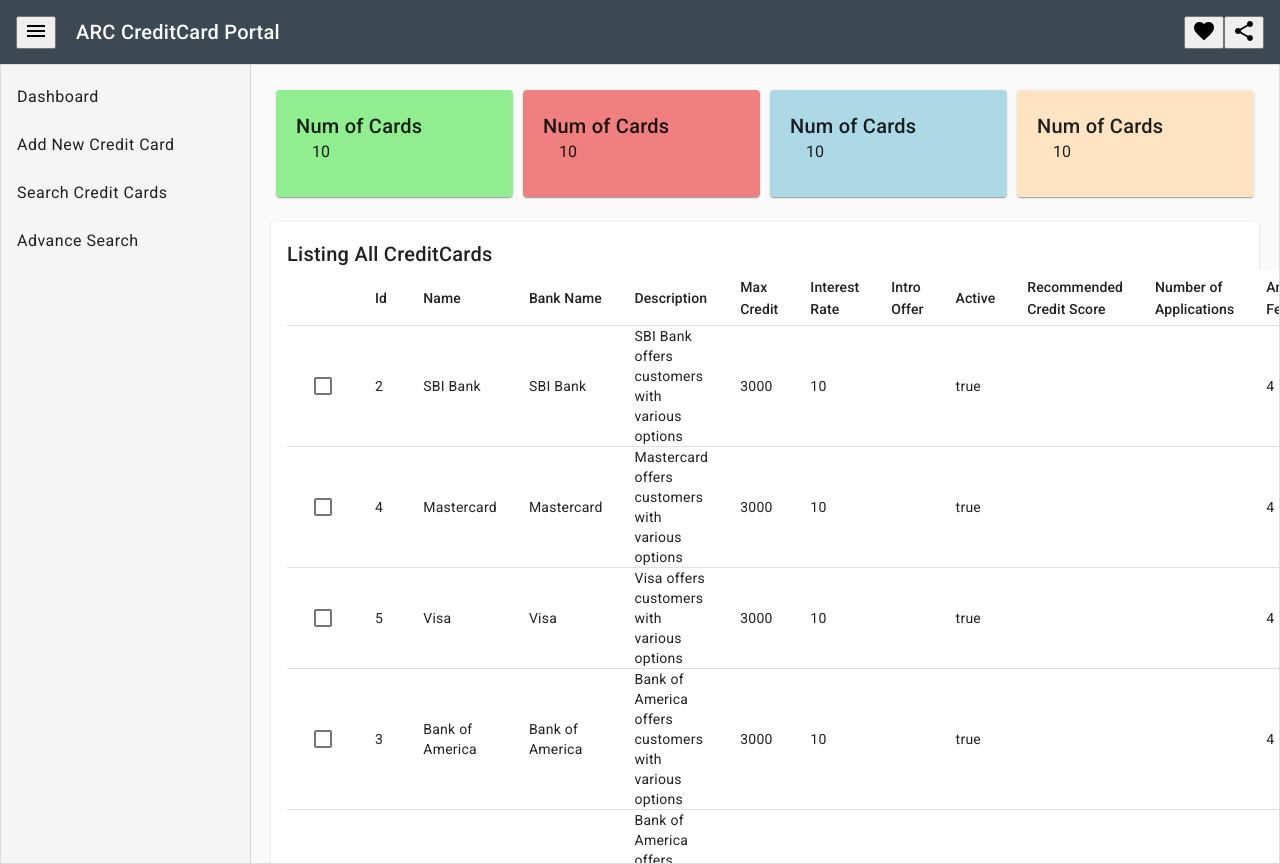
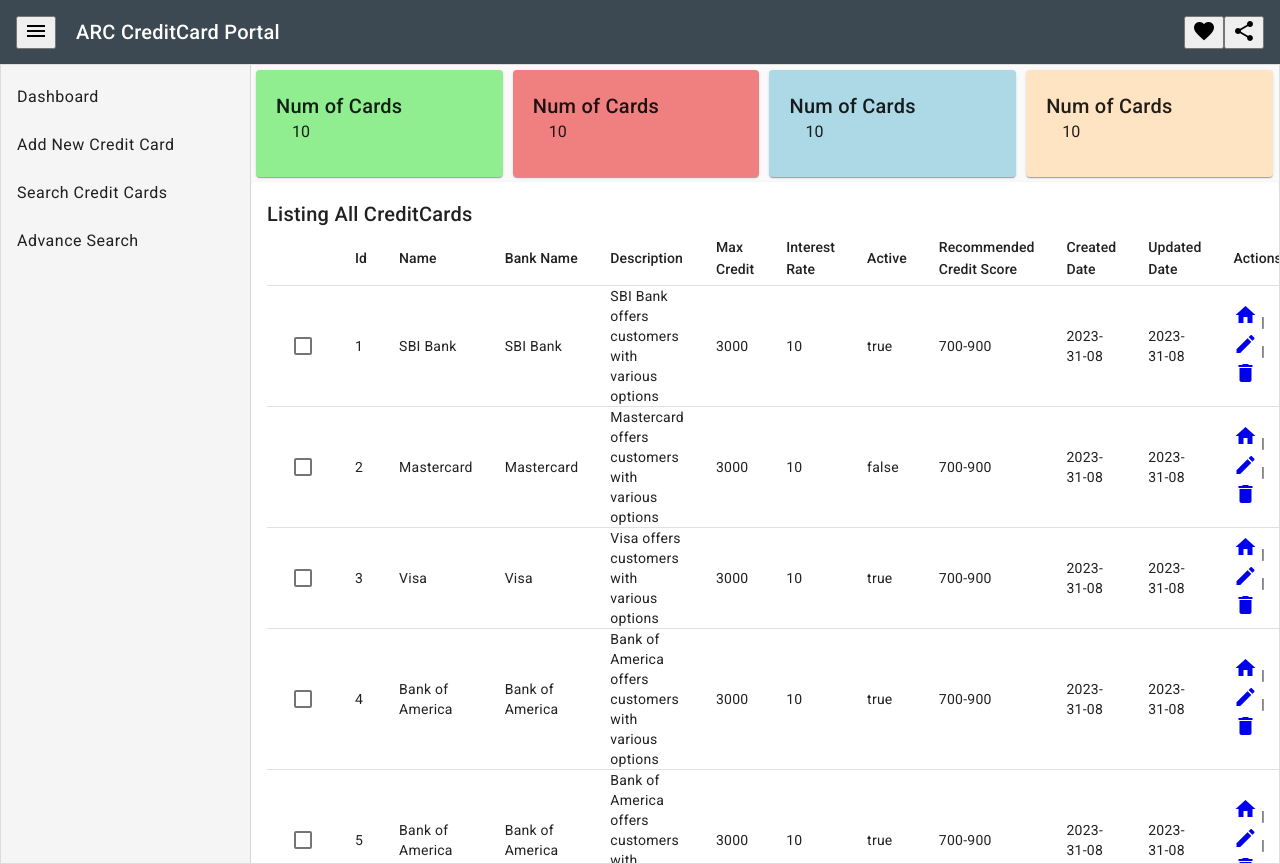
Before and after one commit to krisnee/CreditCardAdmin, an Angular app: page /creditcards in a window 1280 px wide. Built offline with nearby package versions, Linux system fonts and the light colour scheme; data requests are answered from the project's data file.

Commit message:
ReadDataByIdwithAPI

```diff
--- a/db.json
+++ b/db.json
@@ -1,14 +1,42 @@
 {
   "creditcards": [
     {
-      "id": 2,
+      "id": 1,
       "name": "SBI Bank",
       "description": "SBI Bank offers customers with various options",
       "bankName": "SBI Bank",
       "maxCredit": 3000,
       "interestRate": 10,
       "active": true,
-      "recommendedScore": "700-900",
+      "recommendedCreditScore": "700-900",
+      "annualFee": 4,
+      "termsAndConditions": "Following are the terms and conditions",
+      "createdDate": "2023-31-08",
+      "updatedDate": "2023-31-08"
+    },
+    {
+      "id": 2,
+      "name": "Mastercard",
+      "description": "Mastercard offers customers with various options",
+      "bankName": "Mastercard",
+      "maxCredit": 3000,
+      "interestRate": 10,
+      "active": false,
+      "recommendedCreditScore": "700-900",
+      "annualFee": 4,
+      "termsAndConditions": "Following are the terms and conditions",
+      "createdDate": "2023-31-08",
+      "updatedDate": "2023-31-08"
+    },
+    {
+      "id": 3,
+      "name": "Visa",
+      "description": "Visa offers customers with various options",
+      "bankName": "Visa",
+      "maxCredit": 3000,
+      "interestRate": 10,
+      "active": true,
+      "recommendedCreditScore": "700-900",
       "annualFee": 4,
       "termsAndConditions": "Following are the terms and conditions",
       "createdDate": "2023-31-08",
@@ -16,13 +44,13 @@
     },
     {
       "id": 4,
-      "name": "Mastercard",
-      "description": "Mastercard offers customers with various options",
-      "bankName": "Mastercard",
+      "name": "Bank of America",
+      "description": "Bank of America offers customers with various options",
+      "bankName": "Bank of America",
       "maxCredit": 3000,
       "interestRate": 10,
       "active": true,
-      "recommendedScore": "700-900",
+      "recommendedCreditScore": "700-900",
       "annualFee": 4,
       "termsAndConditions": "Following are the terms and conditions",
       "createdDate": "2023-31-08",
@@ -30,27 +58,83 @@
     },
     {
       "id": 5,
-      "name": "Visa",
-      "description": "Visa offers customers with various options",
-      "bankName": "Visa",
+      "name": "Bank of America",
+      "description": "Bank of America offers customers with various options",
+      "bankName": "Bank of America",
       "maxCredit": 3000,
       "interestRate": 10,
       "active": true,
-      "recommendedScore": "700-900",
+      "recommendedCreditScore": "700-900",
       "annualFee": 4,
       "termsAndConditions": "Following are the terms and conditions",
       "createdDate": "2023-31-08",
       "updatedDate": "2023-31-08"
     },
     {
-      "id": 3,
+      "id": 6,
       "name": "Bank of America",
       "description": "Bank of America offers customers with various options",
       "bankName": "Bank of America",
       "maxCredit": 3000,
       "interestRate": 10,
       "active": true,
-      "recommendedScore": "700-900",
+      "recommendedCreditScore": "700-900",
+      "annualFee": 4,
+      "termsAndConditions": "Following are the terms and conditions",
+      "createdDate": "2023-31-08",
+      "updatedDate": "2023-31-08"
+    },
+    {
+      "id": 7,
+      "name": "Bank of America",
+      "description": "Bank of America offers customers with various options",
+      "bankName": "Bank of America",
+      "maxCredit": 3000,
+      "interestRate": 10,
+      "active": true,
+      "recommendedCreditScore": "700-900",
+      "annualFee": 4,
+      "termsAndConditions": "Following are the terms and conditions",
+      "createdDate": "2023-31-08",
+      "updatedDate": "2023-31-08"
+    },
+    {
+      "id": 8,
+      "name": "Bank of America",
+      "description": "Bank of America offers customers with various options",
+      "bankName": "Bank of America",
+      "maxCredit": 3000,
+      "interestRate": 10,
+      "active": false,
+      "recommendedCreditScore": "700-900",
+      "annualFee": 4,
+      "termsAndConditions": "Following are the terms and conditions",
+      "createdDate": "2023-31-08",
+      "updatedDate": "2023-31-08"
+    },
+    {
+      "id": 9,
+      "name": "Bank of America",
+      "description": "Bank of America offers customers with various options",
+      "bankName": "Bank of America",
+      "maxCredit": 3000,
+      "interestRate": 10,
+      "active": true,
+      "recommendedCreditScore": "700-900",
+      "annualFee": 4,
+      "termsAndConditions": "Following are the terms and conditions",
+      "createdDate": "2023-31-08",
+      "updatedDate": "2023-31-08"
+    },
+    {
+      "id": 10,
+      "name": "Bank of America",
+      "description": "Bank of America offers customers with various options",
+      "bankName": "Bank of America",
+      "maxCredit": 3000,
+      "interestRate": 10,
+      "active": true,
+      "recommendedCreditScore": "700-900",
       "annualFee": 4,
       "termsAndConditions": "Following are the terms and conditions",
       "createdDate": "2023-31-08",
@@ -64,91 +148,21 @@
       "maxCredit": 3000,
       "interestRate": 10,
       "active": true,
-      "recommendedScore": "700-900",
+      "recommendedCreditScore": "700-900",
       "annualFee": 4,
       "termsAndConditions": "Following are the terms and conditions",
       "createdDate": "2023-31-08",
       "updatedDate": "2023-31-08"
     },
     {
-      "id": 15,
+      "id": 12,
       "name": "Bank of America",
       "description": "Bank of America offers customers with various options",
       "bankName": "Bank of America",
       "maxCredit": 3000,
       "interestRate": 10,
       "active": true,
-      "recommendedScore": "700-900",
-      "annualFee": 4,
-      "termsAndConditions": "Following are the terms and conditions",
-      "createdDate": "2023-31-08",
-      "updatedDate": "2023-31-08"
-    },
-    {
-      "id": 3,
-      "name": "Bank of America",
-      "description": "Bank of America offers customers with various options",
-      "bankName": "Bank of America",
-      "maxCredit": 3000,
-      "interestRate": 10,
-      "active": true,
-      "recommendedScore": "700-900",
-      "annualFee": 4,
-      "termsAndConditions": "Following are the terms and conditions",
-      "createdDate": "2023-31-08",
-      "updatedDate": "2023-31-08"
-    },
-    {
-      "id": 9,
-      "name": "Bank of America",
-      "description": "Bank of America offers customers with various options",
-      "bankName": "Bank of America",
-      "maxCredit": 3000,
-      "interestRate": 10,
-      "active": true,
-      "recommendedScore": "700-900",
-      "annualFee": 4,
-      "termsAndConditions": "Following are the terms and conditions",
-      "createdDate": "2023-31-08",
-      "updatedDate": "2023-31-08"
-    },
-    {
-      "id": 8,
-      "name": "Bank of America",
-      "description": "Bank of America offers customers with various options",
-      "bankName": "Bank of America",
-      "maxCredit": 3000,
-      "interestRate": 10,
-      "active": true,
-      "recommendedScore": "700-900",
-      "annualFee": 4,
-      "termsAndConditions": "Following are the terms and conditions",
-      "createdDate": "2023-31-08",
-      "updatedDate": "2023-31-08"
-    },
-    {
-      "id": 3,
-      "name": "Bank of America",
-      "description": "Bank of America offers customers with various options",
-      "bankName": "Bank of America",
-      "maxCredit": 3000,
-      "interestRate": 10,
-      "active": true,
-      "recommendedScore": "700-900",
-      "annualFee": 4,
-      "termsAndConditions": "Following are the terms and conditions",
-      "createdDate": "2023-31-08",
-      "updatedDate": "2023-31-08"
-    },
-    {
-      "id": 10,
-      "name": "Bank of America",
-      "description": "Bank of America offers customers with various options",
-      "bankName": "Bank of America",
-      "maxCredit": 3000,
-      "interestRate": 10,
-      "active": true,
-      "recommendedScore": "700-900",
+      "recommendedCreditScore": "700-900",
       "annualFee": 4,
       "termsAndConditions": "Following are the terms and conditions",
       "createdDate": "2023-31-08",
@@ -161,71 +175,57 @@
       "bankName": "Bank of America",
       "maxCredit": 3000,
       "interestRate": 10,
-      "active": true,
-      "recommendedScore": "700-900",
+      "active": false,
+      "recommendedCreditScore": "700-900",
       "annualFee": 4,
       "termsAndConditions": "Following are the terms and conditions",
       "createdDate": "2023-31-08",
       "updatedDate": "2023-31-08"
     },
     {
-      "id": 3,
-      "name": "Bank of America",
-      "description": "Bank of America offers customers with various options",
-      "bankName": "Bank of America",
-      "maxCredit": 3000,
-      "interestRate": 10,
-      "active": true,
-      "recommendedScore": "700-900",
-      "annualFee": 4,
-      "termsAndConditions": "Following are the terms and conditions",
-      "createdDate": "2023-31-08",
-      "updatedDate": "2023-31-08"
-    },
-    {
-      "id": -1,
+      "id": 14,
       "name": "Test1",
       "description": "Some bank",
       "bankName": "Bank1",
       "maxCredit": 10000,
       "interestRate": 12,
       "active": true,
-      "recommendedScore": "100-500",
+      "recommendedCreditScore": "100-500",
       "annualFee": 12,
       "termsAndConditions": "Terms and Conditions of the card",
-      "createdDate": "2023-10-17T04:00:00.000Z",
-      "updatedDate": "2024-12-10T05:00:00.000Z"
+      "createdDate": "2023-10-17",
+      "updatedDate": "2024-12-10"
     },
     {
-      "id": 6,
+      "id": 15,
       "name": "some1",
       "description": "some description",
       "bankName": "some2",
       "maxCredit": 12000,
       "interestRate": 10,
       "active": true,
-      "recommendedScore": "100-500",
+      "recommendedCreditScore": "100-500",
       "annualFee": 12,
       "termsAndConditions": "Terms and Conditions of the card",
-      "createdDate": "2023-10-19T04:00:00.000Z",
-      "updatedDate": "2024-12-10T05:00:00.000Z"
+      "createdDate": "2023-10-19",
+      "updatedDate": "2024-12-10"
     },
     {
-      "id": 7,
+      "id": 16,
       "name": "Platinum Card",
       "description": "This is a test credit card",
       "bankName": "ARC Bank",
       "maxCredit": "10000",
       "interestRate": "153",
       "active": true,
-      "recommendedScore": "300-500",
+      "recommendedCreditScore": "300-500",
       "annualFee": "203",
       "termsAndConditions": "Terms and conditions for the credit card",
-      "createdDate": "2023-10-18T04:00:00.000Z",
-      "updatedDate": "2023-10-19T04:00:00.000Z"
+      "createdDate": "2023-10-18",
+      "updatedDate": "2023-10-19"
     },
     {
-      "id": 1,
+      "id": 17,
       "name": "Bank of America - Platinum Card",
       "description": "Bank of America offers customers with various options",
       "bankName": "Bank of America",
@@ -241,7 +241,7 @@
       "updatedDate": "2023-31-08"
     },
     {
-      "id": 1,
+      "id": 18,
       "name": "Bank of America - Platinum Card",
       "description": "Bank of America offers customers with various options",
       "bankName": "Bank of America",
@@ -258,7 +258,7 @@
     }
     ,
     {
-      "id": 2,
+      "id": 19,
       "name": "Chase - Platinum Card",
       "description": "Bank of America offers customers with various options",
       "bankName": "Chase Bank",
@@ -274,14 +274,14 @@
       "updatedDate": "2023-31-08"
     },
     {
-      "id": 3,
+      "id": 20,
       "name": "Bank of America - Platinum Card",
       "description": "Bank of America offers customers with various options",
       "bankName": "Bank of America",
       "maxCredit": 8000,
       "interestRate": 13.5,
       "introOffer": true,
-      "active": true,
+      "active": false,
       "recommendedCreditScore": "600-800",
       "numberOfApplications": 40,
       "annualFee": 0,
--- a/src/app/app.component.scss
+++ b/src/app/app.component.scss
@@ -18,3 +18,6 @@
   height: 100%;
   width: 250px;
 }
+.mat-card {
+  margin: 20px;
+}
--- a/src/app/creditcards/creditcards.component.html
+++ b/src/app/creditcards/creditcards.component.html
@@ -56,10 +56,10 @@
         <th mat-header-cell *matHeaderCellDef>Interest Rate</th>
         <td mat-cell *matCellDef="let element">{{element.interestRate}}</td>
       </ng-container>
-      <ng-container matColumnDef="introOffer">
+     <!-- <ng-container matColumnDef="introOffer">
         <th mat-header-cell *matHeaderCellDef>Intro Offer</th>
         <td mat-cell *matCellDef="let element">{{element.introOffer}}</td>
-      </ng-container>
+      </ng-container> -->
       <ng-container matColumnDef="active">
         <th mat-header-cell *matHeaderCellDef>Active</th>
         <td mat-cell *matCellDef="let element">{{element.active}}</td>
@@ -68,7 +68,7 @@
         <th mat-header-cell *matHeaderCellDef>Recommended Credit Score</th>
         <td mat-cell *matCellDef="let element">{{element.recommendedCreditScore}}</td>
       </ng-container>
-      <ng-container matColumnDef="numberOfApplications">
+      <!--    <ng-container matColumnDef="numberOfApplications">
         <th mat-header-cell *matHeaderCellDef>Number of Applications</th>
         <td mat-cell *matCellDef="let element">{{element.numberOfApplications}}</td>
       </ng-container>
@@ -79,7 +79,7 @@
       <ng-container matColumnDef="termsAndConditions">
         <th mat-header-cell *matHeaderCellDef>Terms and Conditions</th>
         <td mat-cell *matCellDef="let element">{{element.termsAndConditions}}</td>
-      </ng-container>
+      </ng-container>-->
       <ng-container matColumnDef="createdDate">
         <th mat-header-cell *matHeaderCellDef>Created Date</th>
         <td mat-cell *matCellDef="let element">{{element.createdDate}}</td>
@@ -88,6 +88,18 @@
         <th mat-header-cell *matHeaderCellDef>Updated Date</th>
         <td mat-cell *matCellDef="let element">{{element.updatedDate}}</td>
       </ng-container>
+      <ng-container matColumnDef="actions">
+        <th mat-header-cell *matHeaderCellDef>Actions</th>
+        <td mat-cell *matCellDef="let element">
+          <a [routerLink]="['view', element.id]"><mat-icon aria-hidden="false" aria-label="Example home icon" fontIcon="home"></mat-icon>
+          </a>
+           | <a [routerLink]="['edit', element.id]"><mat-icon aria-hidden="false" aria-label="Example home icon" fontIcon="edit"></mat-icon>
+          </a>
+           | <a [routerLink]="['delete', element.id]"><mat-icon aria-hidden="false" aria-label="Example home icon" fontIcon="delete"></mat-icon>
+          </a>
+
+        </td>
+      </ng-container>
 
       <tr mat-header-row *matHeaderRowDef="displayColumns"></tr>
       <tr mat-row *matRowDef="let row; columns: displayColumns"></tr>
--- a/src/app/creditcards/creditcards.component.scss
+++ b/src/app/creditcards/creditcards.component.scss
@@ -1,6 +1,3 @@
-.mat-card {
-  margin: 20px;
-}
 .count-card {
   width: 24%;
   margin: 5px;
--- a/src/app/creditcards/creditcards.component.ts
+++ b/src/app/creditcards/creditcards.component.ts
@@ -28,7 +28,9 @@
 
   dataSource = new MatTableDataSource(this.creditcards);
 
-  displayColumns = ["select", "id", "name", "bankName", "description", "maxCredit", "interestRate", "introOffer", "active", "recommendedCreditScore", "numberOfApplications", "annualFee", "termsAndConditions", "createdDate", "updatedDate"];
+  displayColumns = ["select", "id", "name", "bankName", "description", "maxCredit", "interestRate",  "active", "recommendedCreditScore", "createdDate", "updatedDate", "actions"];
+
+  //"introOffer", "numberOfApplications", "annualFee", "termsAndConditions",
 
   selection = new SelectionModel(true, []);
 
--- a/src/app/creditcards/creditcards.module.ts
+++ b/src/app/creditcards/creditcards.module.ts
@@ -12,6 +12,7 @@
 import {MatTableModule} from '@angular/material/table';
 import {MatPaginatorModule} from '@angular/material/paginator';
 import {MatCheckboxModule} from '@angular/material/checkbox';
+import { MatIconModule } from '@angular/material/icon';
 
 
 @NgModule({
@@ -28,7 +29,8 @@
     MatCardModule,
     MatTableModule,
     MatPaginatorModule,
-    MatCheckboxModule
+    MatCheckboxModule,
+    MatIconModule
   ]
 })
 export class CreditcardsModule { }
--- a/src/app/creditcards/view/view.component.html
+++ b/src/app/creditcards/view/view.component.html
@@ -1,3 +1,19 @@
-<p>view works!</p>
-
-Working as expected
+<ng-container class="mat-card" *ngIf="creditCardDetails">
+  <mat-card class="example-card">
+    <mat-card-header>
+      <mat-card-title-group>
+        <mat-card-title>{{creditCardDetails.name }}</mat-card-title>
+        <mat-card-subtitle>{{creditCardDetails.bankName}}</mat-card-subtitle>
+      </mat-card-title-group>
+    </mat-card-header>
+    <mat-card-content>
+      <div>{{creditCardDetails.id }}</div>
+      <div>{{creditCardDetails.description }}</div>
+      <div>{{creditCardDetails.maxCredit }}</div>
+      <div>{{creditCardDetails.interestRate }}</div>
+      <div>{{creditCardDetails.recommendedCreditScore }}</div>
+      <div>{{creditCardDetails.createdDate }}</div>
+      <div>{{creditCardDetails.updatedDate }}</div>
+    </mat-card-content>
+  </mat-card>
+</ng-container>
--- a/src/app/creditcards/view/view.component.scss
+++ b/src/app/creditcards/view/view.component.scss
@@ -0,0 +1,3 @@
+.mat-card {
+  margin: 20px;
+}
--- a/src/app/creditcards/view/view.component.ts
+++ b/src/app/creditcards/view/view.component.ts
@@ -1,4 +1,6 @@
 import { Component } from '@angular/core';
+import { CreditCard } from 'src/app/models/credit-card';
+import { CreditcardsService } from 'src/app/services/creditcards.service';
 
 @Component({
   selector: 'app-view',
@@ -7,4 +9,11 @@
 })
 export class ViewComponent {
 
+  creditCardDetails!: CreditCard;
+
+  constructor(private creditCardsService: CreditcardsService) {
+    this.creditCardsService.getCreditCardById(3).subscribe((data: CreditCard) => {
+      this.creditCardDetails = data;
+    })
+  }
 }
```
